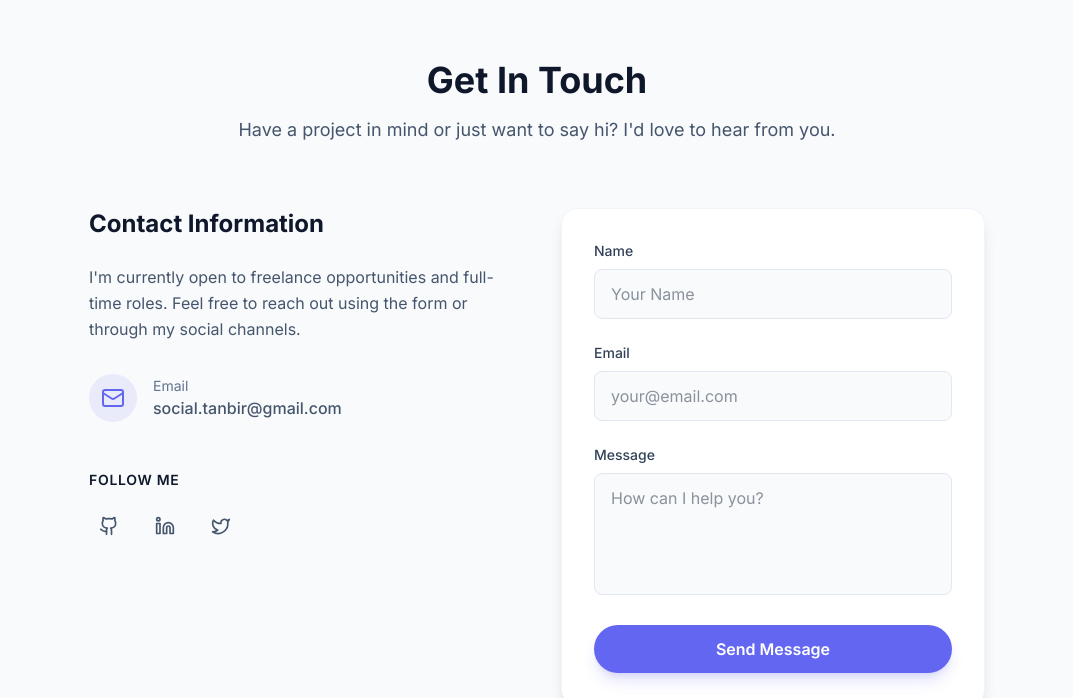
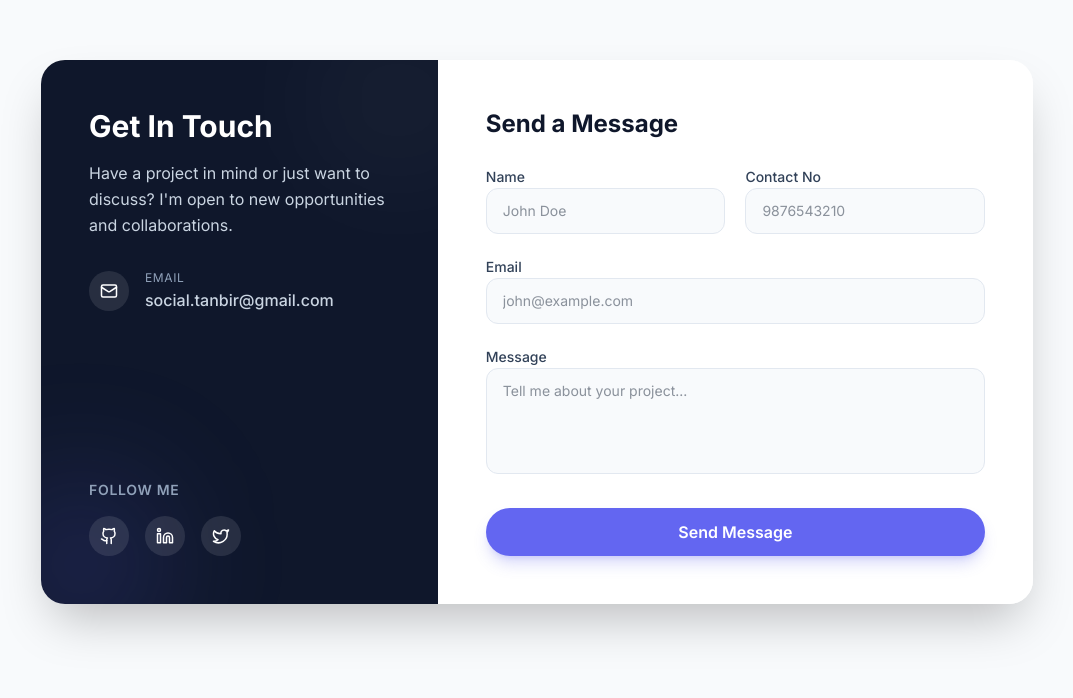
Before and after one commit to tanbiralam06/tanbir-tech, a Next.js app: page / in a window 1280 px wide. Shown: the part 4862-5560 px from the top of the page, without its empty margins (103-1176 px from the left). Built offline with nearby package versions, Linux system fonts and the light colour scheme.

Commit message:
updt: contact section modernize

```diff
--- a/src/components/sections/Contact.js
+++ b/src/components/sections/Contact.js
@@ -11,6 +11,7 @@ export default function Contact() {
   const [formData, setFormData] = useState({
     name: "",
     email: "",
+    contact: "",
     message: "",
   });
   const [status, setStatus] = useState("idle"); // idle, loading, success, error
@@ -35,7 +36,7 @@ export default function Contact() {
 
       if (response.ok) {
         setStatus("success");
-        setFormData({ name: "", email: "", message: "" });
+        setFormData({ name: "", email: "", contact: "", message: "" });
       } else {
         setStatus("error");
       }
@@ -46,101 +47,86 @@ export default function Contact() {
   };
 
   return (
-    <Section id="contact" className="bg-slate-50 dark:bg-slate-900/50">
+    <Section id="contact" className="bg-slate-50 dark:bg-slate-900/50 py-20">
+      <div className="max-w-5xl mx-auto px-4">
         <motion.div
           initial={{ opacity: 0, y: 20 }}
           whileInView={{ opacity: 1, y: 0 }}
           viewport={{ once: true }}
           transition={{ duration: 0.5 }}
-        className="text-center mb-16"
+          className="bg-white dark:bg-slate-800 rounded-3xl overflow-hidden shadow-2xl flex flex-col md:flex-row"
         >
-        <h2 className="text-3xl md:text-4xl font-bold mb-4 text-slate-900 dark:text-white">
-          Get In Touch
-        </h2>
-        <p className="text-lg text-slate-600 dark:text-slate-400 max-w-2xl mx-auto">
-          Have a project in mind or just want to say hi? I&apos;d love to hear
-          from you.
-        </p>
-      </motion.div>
+          {/* Left Panel - Contact Info */}
+          <div className="md:w-2/5 bg-slate-900 text-white p-8 md:p-12 flex flex-col justify-between relative overflow-hidden">
+            {/* Decorative circle */}
+            <div className="absolute top-0 right-0 -mt-10 -mr-10 w-40 h-40 bg-white/5 rounded-full blur-3xl"></div>
+            <div className="absolute bottom-0 left-0 -mb-10 -ml-10 w-40 h-40 bg-primary/20 rounded-full blur-3xl"></div>
 
-      <div className="grid md:grid-cols-2 gap-12 max-w-4xl mx-auto">
-        <motion.div
-          initial={{ opacity: 0, x: -20 }}
-          whileInView={{ opacity: 1, x: 0 }}
-          viewport={{ once: true }}
-          transition={{ duration: 0.5 }}
-        >
-          <h3 className="text-2xl font-bold mb-6 text-slate-900 dark:text-white">
-            Contact Information
-          </h3>
-          <p className="text-slate-600 dark:text-slate-400 mb-8 leading-relaxed">
-            I&apos;m currently open to freelance opportunities and full-time
-            roles. Feel free to reach out using the form or through my social
-            channels.
+            <div className="relative z-10">
+              <h2 className="text-3xl font-bold mb-4">Get In Touch</h2>
+              <p className="text-slate-300 mb-8 leading-relaxed text-sm md:text-base">
+                Have a project in mind or just want to discuss? I'm open to new
+                opportunities and collaborations.
               </p>
 
-          <div className="flex flex-col gap-6">
+              <div className="space-y-6">
                 <a
                   href="mailto:social.tanbir@gmail.com"
-              className="flex items-center gap-4 text-slate-600 dark:text-slate-300 hover:text-primary transition-colors"
+                  className="flex items-center gap-4 text-slate-300 hover:text-white transition-colors group"
                 >
-              <div className="w-12 h-12 bg-primary/10 rounded-full flex items-center justify-center text-primary">
-                <Mail size={24} />
+                  <div className="w-10 h-10 bg-white/10 rounded-full flex items-center justify-center text-white group-hover:bg-primary transition-colors">
+                    <Mail size={18} />
                   </div>
                   <div>
-                <p className="text-sm text-slate-500 dark:text-slate-400">
+                    <p className="text-xs text-slate-400 uppercase tracking-wider mb-0.5">
                       Email
                     </p>
-                <p className="font-medium">social.tanbir@gmail.com</p>
+                    <p className="font-medium text-sm md:text-base">
+                      social.tanbir@gmail.com
+                    </p>
                   </div>
                 </a>
               </div>
+            </div>
 
-          <div className="mt-12">
-            <h4 className="text-sm font-semibold text-slate-900 dark:text-white uppercase tracking-wider mb-4">
+            <div className="relative z-10 mt-12">
+              <h4 className="text-sm font-semibold uppercase tracking-wider mb-4 text-slate-400">
                 Follow Me
               </h4>
               <div className="flex gap-4">
-              <Button
-                size="sm"
-                variant="ghost"
-                className="rounded-full w-10 h-10 p-0"
+                <a
                   href="https://github.com/tanbiralam06"
+                  className="w-10 h-10 bg-white/10 rounded-full flex items-center justify-center hover:bg-white hover:text-slate-900 transition-all duration-300"
                 >
-                <Github size={20} />
-              </Button>
-              <Button
-                size="sm"
-                variant="ghost"
-                className="rounded-full w-10 h-10 p-0"
+                  <Github size={18} />
+                </a>
+                <a
                   href="https://www.linkedin.com/in/tanbir06/"
+                  className="w-10 h-10 bg-white/10 rounded-full flex items-center justify-center hover:bg-white hover:text-slate-900 transition-all duration-300"
                 >
-                <Linkedin size={20} />
-              </Button>
-              <Button
-                size="sm"
-                variant="ghost"
-                className="rounded-full w-10 h-10 p-0"
+                  <Linkedin size={18} />
+                </a>
+                <a
                   href="https://x.com/Tanbir_tech"
+                  className="w-10 h-10 bg-white/10 rounded-full flex items-center justify-center hover:bg-white hover:text-slate-900 transition-all duration-300"
                 >
-                <Twitter size={20} />
-              </Button>
+                  <Twitter size={18} />
+                </a>
               </div>
             </div>
-        </motion.div>
+          </div>
 
-        <motion.div
-          initial={{ opacity: 0, x: 20 }}
-          whileInView={{ opacity: 1, x: 0 }}
-          viewport={{ once: true }}
-          transition={{ duration: 0.5, delay: 0.2 }}
-          className="bg-white dark:bg-slate-800 p-8 rounded-2xl shadow-lg border border-slate-100 dark:border-slate-700"
-        >
-          <form className="flex flex-col gap-6" onSubmit={handleSubmit}>
-            <div>
+          {/* Right Panel - Form */}
+          <div className="md:w-3/5 p-8 md:p-12 bg-white dark:bg-slate-800">
+            <h3 className="text-2xl font-bold mb-6 text-slate-900 dark:text-white">
+              Send a Message
+            </h3>
+            <form className="flex flex-col gap-5" onSubmit={handleSubmit}>
+              <div className="grid md:grid-cols-2 gap-5">
+                <div className="space-y-2">
                   <label
                     htmlFor="name"
-                className="block text-sm font-medium text-slate-700 dark:text-slate-300 mb-2"
+                    className="text-sm font-medium text-slate-700 dark:text-slate-300"
                   >
                     Name
                   </label>
@@ -150,14 +136,35 @@ export default function Contact() {
                     value={formData.name}
                     onChange={handleChange}
                     required
-                className="w-full px-4 py-3 rounded-lg bg-slate-50 dark:bg-slate-900 border border-slate-200 dark:border-slate-700 focus:outline-none focus:ring-2 focus:ring-primary/50 transition-all"
-                placeholder="Your Name"
+                    className="w-full px-4 py-3 rounded-xl bg-slate-50 dark:bg-slate-900/50 border border-slate-200 dark:border-slate-700 focus:outline-none focus:ring-2 focus:ring-primary/50 transition-all text-sm"
+                    placeholder="John Doe"
                   />
                 </div>
-            <div>
+                <div className="space-y-2">
+                  <label
+                    htmlFor="contact"
+                    className="text-sm font-medium text-slate-700 dark:text-slate-300"
+                  >
+                    Contact No
+                  </label>
+                  <input
+                    type="tel"
+                    id="contact"
+                    value={formData.contact}
+                    onChange={handleChange}
+                    required
+                    pattern="[0-9]{10}"
+                    title="Please enter a valid 10-digit mobile number"
+                    className="w-full px-4 py-3 rounded-xl bg-slate-50 dark:bg-slate-900/50 border border-slate-200 dark:border-slate-700 focus:outline-none focus:ring-2 focus:ring-primary/50 transition-all text-sm"
+                    placeholder="9876543210"
+                  />
+                </div>
+              </div>
+
+              <div className="space-y-2">
                 <label
                   htmlFor="email"
-                className="block text-sm font-medium text-slate-700 dark:text-slate-300 mb-2"
+                  className="text-sm font-medium text-slate-700 dark:text-slate-300"
                 >
                   Email
                 </label>
@@ -167,14 +174,15 @@ export default function Contact() {
                   value={formData.email}
                   onChange={handleChange}
                   required
-                className="w-full px-4 py-3 rounded-lg bg-slate-50 dark:bg-slate-900 border border-slate-200 dark:border-slate-700 focus:outline-none focus:ring-2 focus:ring-primary/50 transition-all"
-                placeholder="your@email.com"
+                  className="w-full px-4 py-3 rounded-xl bg-slate-50 dark:bg-slate-900/50 border border-slate-200 dark:border-slate-700 focus:outline-none focus:ring-2 focus:ring-primary/50 transition-all text-sm"
+                  placeholder="john@example.com"
                 />
               </div>
-            <div>
+
+              <div className="space-y-2">
                 <label
                   htmlFor="message"
-                className="block text-sm font-medium text-slate-700 dark:text-slate-300 mb-2"
+                  className="text-sm font-medium text-slate-700 dark:text-slate-300"
                 >
                   Message
                 </label>
@@ -184,28 +192,41 @@ export default function Contact() {
                   value={formData.message}
                   onChange={handleChange}
                   required
-                className="w-full px-4 py-3 rounded-lg bg-slate-50 dark:bg-slate-900 border border-slate-200 dark:border-slate-700 focus:outline-none focus:ring-2 focus:ring-primary/50 transition-all resize-none"
-                placeholder="How can I help you?"
+                  className="w-full px-4 py-3 rounded-xl bg-slate-50 dark:bg-slate-900/50 border border-slate-200 dark:border-slate-700 focus:outline-none focus:ring-2 focus:ring-primary/50 transition-all resize-none text-sm"
+                  placeholder="Tell me about your project..."
                 />
               </div>
+
+              <div className="pt-2">
                 <Button
                   type="submit"
-              className="w-full cursor-pointer disabled:opacity-70 disabled:cursor-not-allowed"
+                  className="w-full cursor-pointer disabled:opacity-70 disabled:cursor-not-allowed py-3 text-base shadow-lg shadow-primary/25 hover:shadow-primary/40 transition-all"
                   disabled={status === "loading"}
                 >
                   {status === "loading" ? "Sending..." : "Send Message"}
                 </Button>
+              </div>
+
               {status === "success" && (
-              <p className="text-green-600 text-center text-sm">
+                <motion.div
+                  initial={{ opacity: 0, y: 10 }}
+                  animate={{ opacity: 1, y: 0 }}
+                  className="p-3 bg-green-50 dark:bg-green-900/20 text-green-600 dark:text-green-400 rounded-lg text-center text-sm font-medium"
+                >
                   Message sent successfully!
-              </p>
+                </motion.div>
               )}
               {status === "error" && (
-              <p className="text-red-600 text-center text-sm">
+                <motion.div
+                  initial={{ opacity: 0, y: 10 }}
+                  animate={{ opacity: 1, y: 0 }}
+                  className="p-3 bg-red-50 dark:bg-red-900/20 text-red-600 dark:text-red-400 rounded-lg text-center text-sm font-medium"
+                >
                   Failed to send message. Please try again.
-              </p>
+                </motion.div>
               )}
             </form>
+          </div>
         </motion.div>
       </div>
     </Section>
```
Also changed, not shown: src/app/api/contact/route.js (+19 -16 lines). Lines whose indentation alone changed are shown as unchanged.
